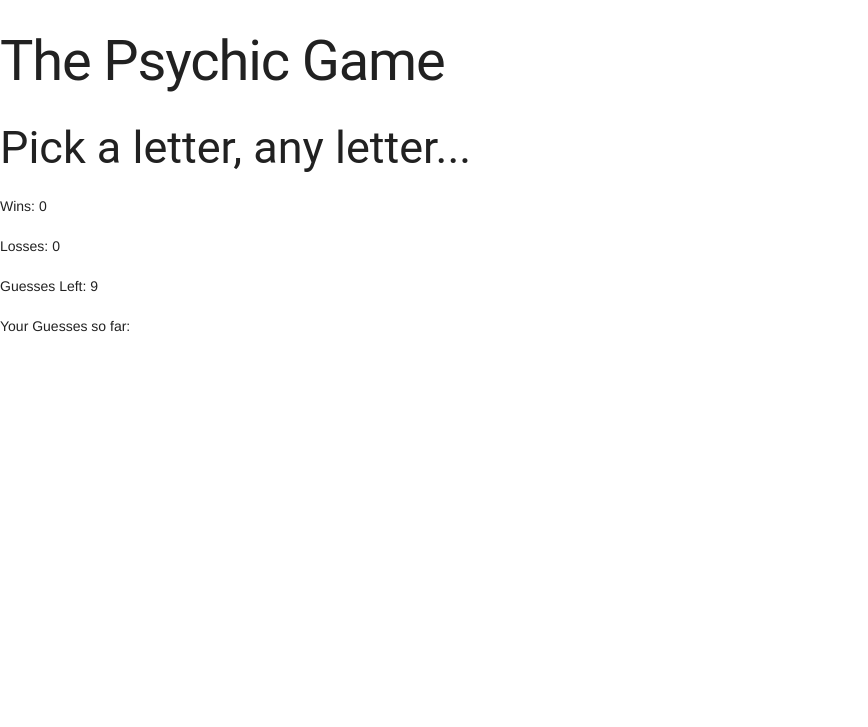
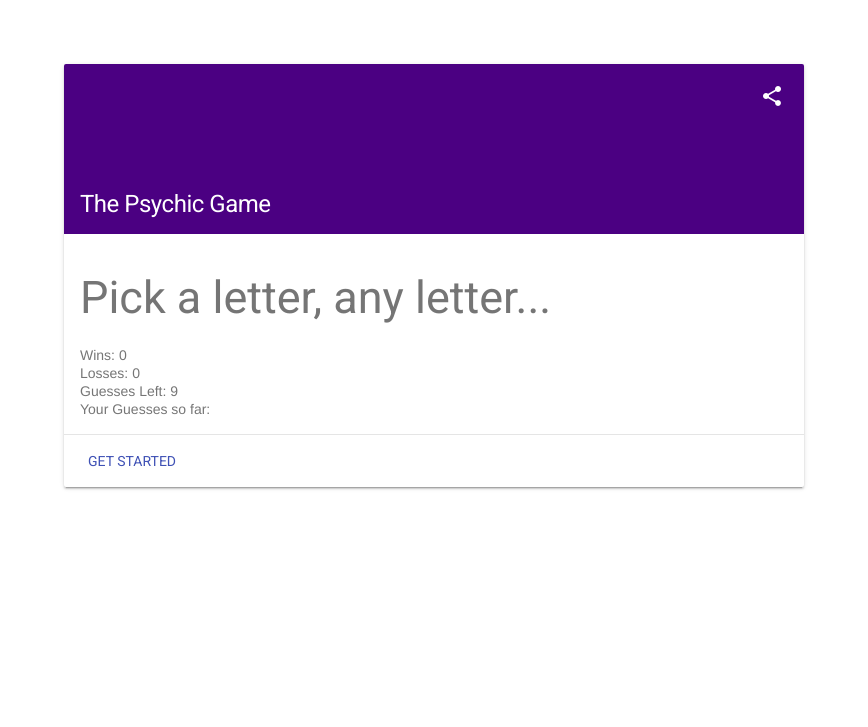
Before and after one commit to clo2go/week-3-psychic-game, a PHP site: page / in a window 1280 px wide. Shown: the top 727 px of the page, without its empty margins (0-868 px from the left). Before the commit the page ends 332 px from the top, so only its background shows below. Run offline with PHP 8.4, Linux system fonts and the light colour scheme.

Commit message:
Simple Material Design layout

```diff
--- a/assets/css/style.css
+++ b/assets/css/style.css
@@ -1,21 +1,12 @@
-/*.container {
-    padding: 80px 120px;
-    background-color: grey;
-    margin: 5px 5px 5px 5px;
+.card-wide.mdl-card {
+  width: 740px;
+  margin: 5%;
 }
-
-h1 {
-	text-shadow: 2px 2px #ff0000;
+.card-wide > .mdl-card__title {
+  color: #fff;
+  height: 170px;
+  background: indigo;
 }
-
-h2 {
-    font
-    color: red;
-    text-shadow: 2px 2px #ff0000;
-
+.card-wide > .mdl-card__menu {
+  color: #fff;
 }
-
-body {
-    font: 400 15px/1.8 Lato, sans-serif;
-    color: #777;
-}
--- a/assets/js/index.js
+++ b/assets/js/index.js
@@ -1,30 +1,3 @@
-//Smooth Scrolling
-$(document).ready(function(){
-  // Add smooth scrolling to all links in navbar + footer link
-  $(".navbar a, footer a[href='#myPage']").on('click', function(event) {
-
-  // Make sure this.hash has a value before overriding default behavior
-  if (this.hash !== "") {
-
-    // Prevent default anchor click behavior
-    event.preventDefault();
-
-    // Store hash
-    var hash = this.hash;
-
-    // Using jQuery's animate() method to add smooth page scroll
-    // The optional number (900) specifies the number of milliseconds it takes to scroll to the specified area
-    $('html, body').animate({
-      scrollTop: $(hash).offset().top
-    }, 900, function(){
-
-      // Add hash (#) to URL when done scrolling (default click behavior)
-      window.location.hash = hash;
-      });
-    } // End if
-  });
-})
-
 var letters = ["a","b","c","d","e","f","g","h","i","j","k","l","m","n","o","p","q","r","s","t","u","v","w","x","y","z"];
 function randomRange(max) {
 return Math.floor(Math.random()*max);
@@ -53,7 +26,7 @@ $(document).ready(function(){
 	document.getElementById("guessListCounter").innerHTML = "Your Guesses so far : ";
 	document.getElementById("guessLeftCounter").innerHTML = "Guesses Left: " + guessLeft;
 
-				}
+};
 //Win
 	if (cpuLetter == userInput){
 
@@ -73,7 +46,7 @@ $(document).ready(function(){
 		console.log(lose);
 	}
 	//Lose
-						else if (guessLeft == 0) {
+		else if (guessLeft === 0) {
 			console.log("lose");
 			lose++;
 			document.getElementById("loseGameCounter").innerHTML = "Losses: " + lose;
@@ -82,7 +55,7 @@ $(document).ready(function(){
 
 
 		}
-				}
+};
 
 
 
--- a/index.html
+++ b/index.html
@@ -1,34 +1,48 @@
 <!DOCTYPE html>
 <html>
+
 <head>
     <meta charset="UTF-8">
     <title>Cat Collector</title>
     <meta name="viewport" content="width=device-width, initial-scale=1">
     <!-- Material Design -->
+    <link rel="stylesheet" href="https://fonts.googleapis.com/css?family=Roboto:regular,bold,italic,thin,light,bolditalic,black,medium&amp;lang=en">
     <link rel="stylesheet" href="https://fonts.googleapis.com/icon?family=Material+Icons">
-	<link rel="stylesheet" href="https://code.getmdl.io/1.3.0/material.indigo-pink.min.css">
+    <link rel="stylesheet" href="https://code.getmdl.io/1.3.0/material.indigo-pink.min.css" />
     <!-- Style Sheets -->
     <link rel="stylesheet" type="text/css" href="assets/css/style.css">
+    <!-- <link rel="shortcut icon" href="images/favicon.png"> -->
 
 </head>
+
 <body>
-	<div class="container">
-		<h1>The Psychic Game</h1>
+    <div class="card-wide mdl-card mdl-shadow--2dp">
+        <div class="mdl-card__title">
+            <h1 class="mdl-card__title-text">The Psychic Game</h1>
+        </div>
+        <div class="mdl-card__supporting-text">
             <h2>Pick a letter, any letter...</h2>
-			<div id= "results"></div>
+            <div id="results"></div>
             <div id="winCounter">Wins: 0</div>
-				<br>
             <div id="loseGameCounter">Losses: 0</div>
-				<br>
             <div id="guessLeftCounter">Guesses Left: 9</div>
-				<br>
-			<div id="guessListCounter">Your Guesses so far:	</div>
+            <div id="guessListCounter">Your Guesses so far: </div>
         </div>
-
+        <div class="mdl-card__actions mdl-card--border">
+            <a class="mdl-button mdl-button--colored mdl-js-button mdl-js-ripple-effect">
+      Get Started
+    </a>
+        </div>
+        <div class="mdl-card__menu">
+            <button class="mdl-button mdl-button--icon mdl-js-button mdl-js-ripple-effect">
+                <i class="material-icons">share</i>
+            </button>
+        </div>
+    </div>
     <script src="https://code.jquery.com/jquery-2.2.1.min.js"></script>
     <script src="https://ajax.googleapis.com/ajax/libs/jquery/1.12.4/jquery.min.js"></script>
     <script defer src="https://code.getmdl.io/1.3.0/material.min.js"></script>
     <script type="text/javascript" src="assets/js/index.js"></script>
+</body>
 
-</body>
 </html>
```
Lines whose indentation alone changed are shown as unchanged.
